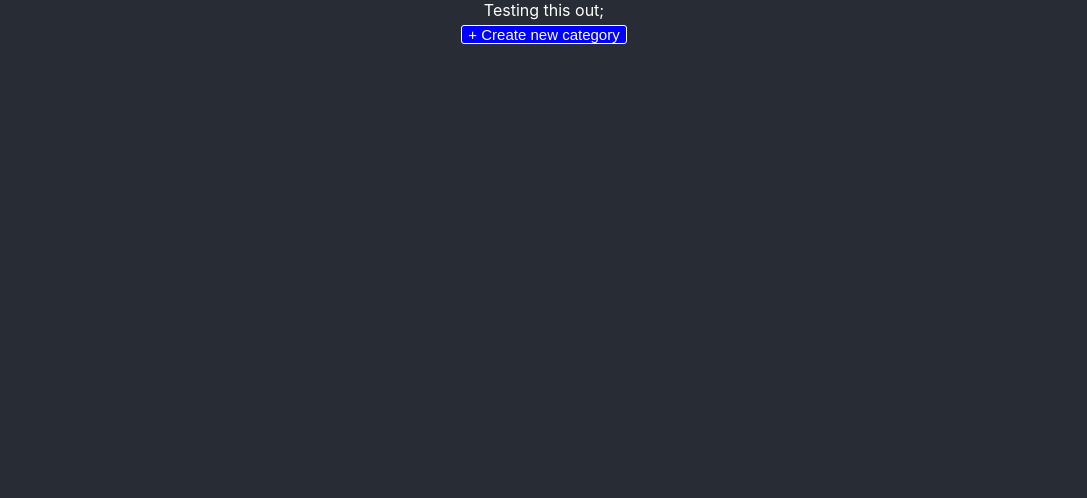
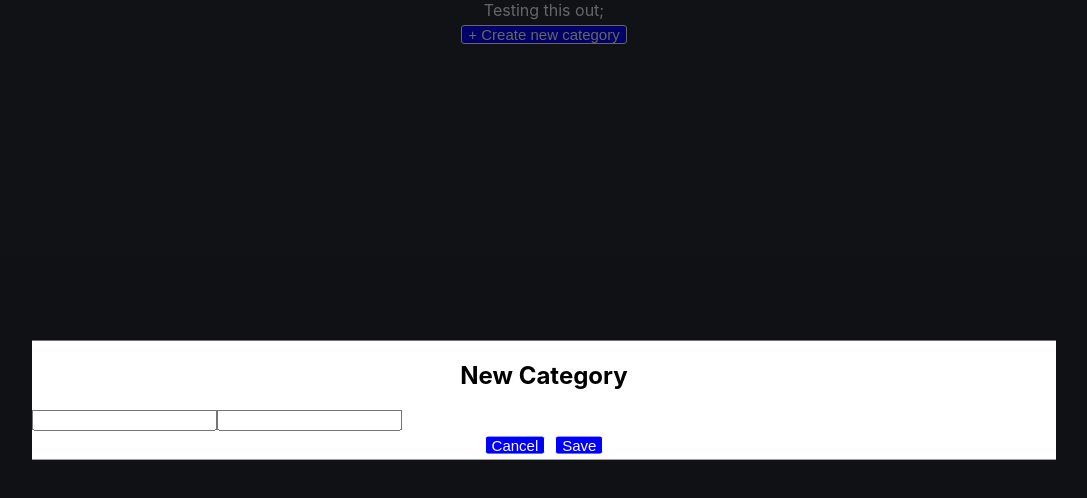
Before and after one commit to bradyberryessa/divvy-budget, a React (Create React App) app in the folder divvy-budget-front-end/: page / in a window 1280 px wide. Shown: the top 498 px of the page, without its empty margins (96-1183 px from the left). Built offline with nearby package versions, Linux system fonts and the light colour scheme.

Commit message:
Started working on new category modal

```diff
--- a/divvy-budget-front-end/src/App.js
+++ b/divvy-budget-front-end/src/App.js
@@ -1,18 +1,39 @@
 import "./App.css";
 
-import React from "react";
+import React, { useState } from "react";
 
 import Button from "./components/button";
+import Modal from "./components/modal";
 
 const App = () => {
+  const [showNewCategoryModal, setNewCategoryModal] = useState(true);
+
   const createNewCategory = () => {
-    console.log("creating new category");
+    setNewCategoryModal(true);
+    console.log(showNewCategoryModal);
+  };
+
+  const cancelCategory = () => {
+    console.log("cancelCategory");
+  };
+
+  const saveNewCategory = () => {
+    console.log("saveNewCategory");
   };
 
   return (
     <div className="App">
       <div>Testing this out;</div>
       <Button buttonClicked={createNewCategory}>+ Create new category</Button>
+      <Modal show={showNewCategoryModal}>
+        <h2>New Category</h2>
+        <div style={{ display: "flex", flexDirection: "row" }}>
+          <input />
+          <input />
+        </div>
+        <Button buttonClicked={cancelCategory}>Cancel</Button>
+        <Button buttonClicked={saveNewCategory}>Save</Button>
+      </Modal>
     </div>
   );
 };
--- a/divvy-budget-front-end/src/components/button.css
+++ b/divvy-budget-front-end/src/components/button.css
@@ -7,4 +7,5 @@
   cursor: pointer;
   color: white;
   font-size: 15px;
+  outline: none;
 }
```
